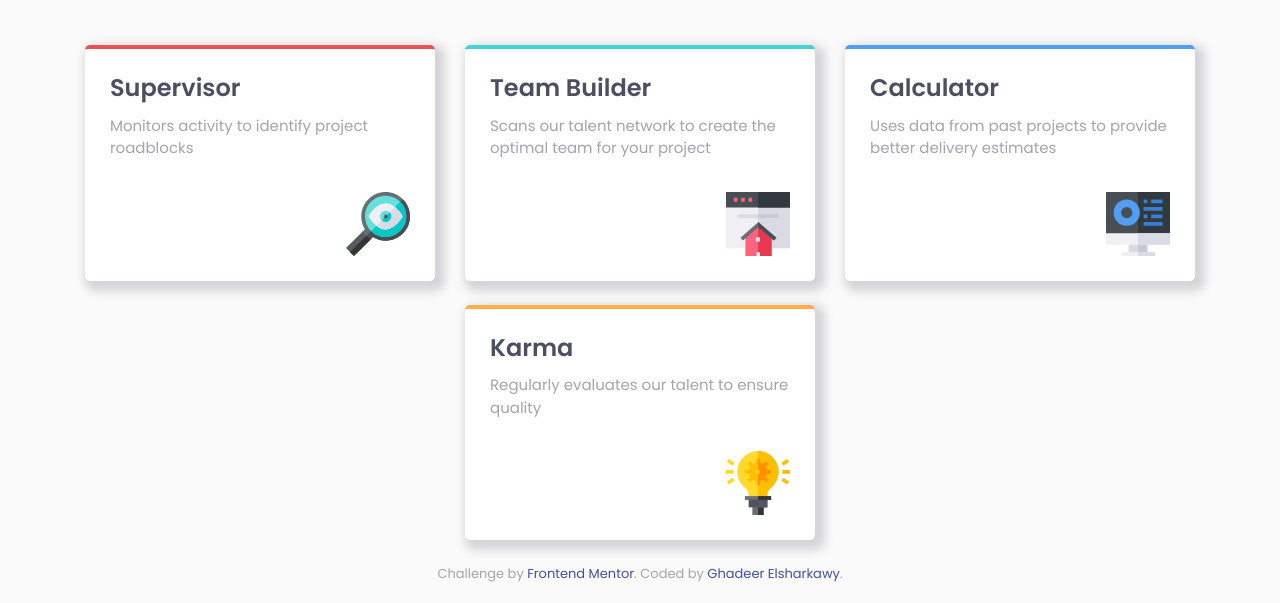
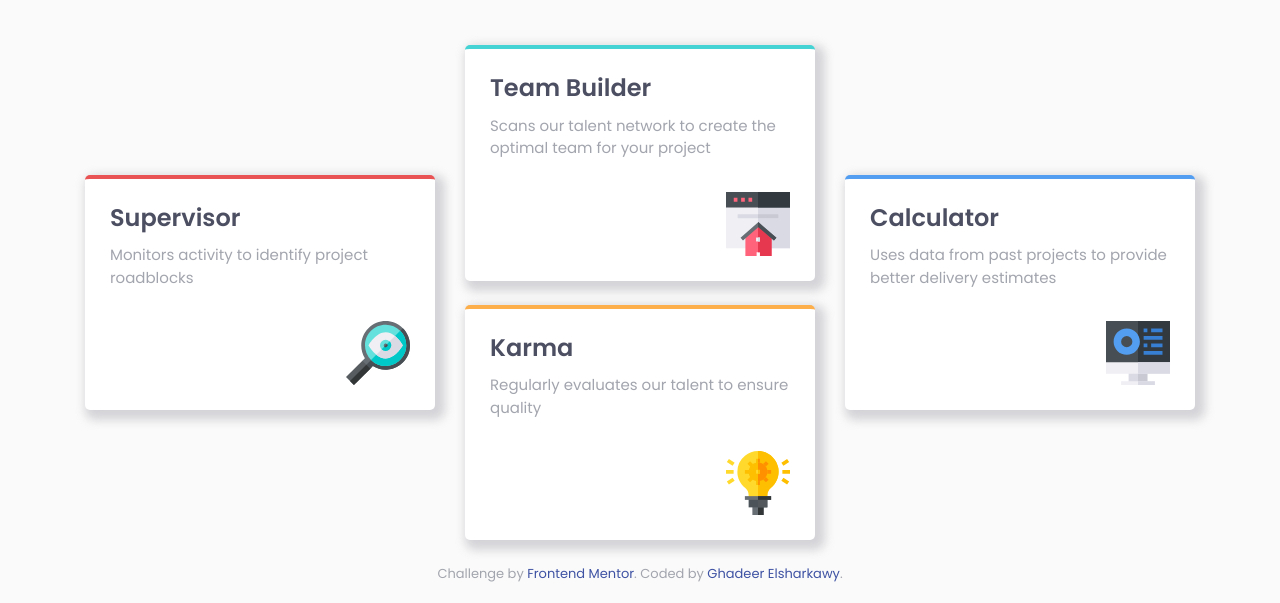
Before and after one commit to Ghadeersharkawy/Four-card-feature-section, a plain HTML site: page index.html in a window 1280 px wide. Shown: the part 197-800 px from the top of the page. Drawn offline with nearby package versions, Linux system fonts and the light colour scheme.

Commit message:
center align first and last cards

```diff
--- a/index.html
+++ b/index.html
@@ -45,7 +45,7 @@
 		<section class="cards">
 			<div class="container">
 				<div class="row">
-					<div class="col-lg-4">
+					<div class="col-lg-4 my-auto">
 						<div class="card-container red mb-4">
 							<h4 class="card-title">Supervisor</h4>
 							<p class="card-text">
@@ -74,7 +74,7 @@
               <div class="clearfix"></div>
             </div>
 					</div>
-					<div class="col-lg-4">
+					<div class="col-lg-4 my-auto">
 						<div class="card-container blue mb-4">
 							<h4 class="card-title">Calculator</h4>
 							<p class="card-text">
```
